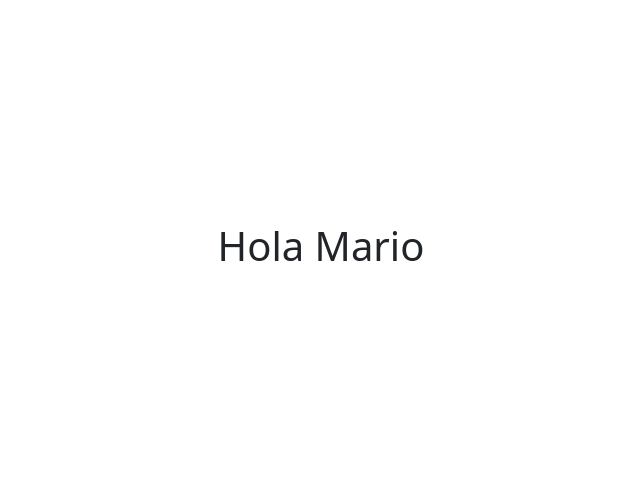
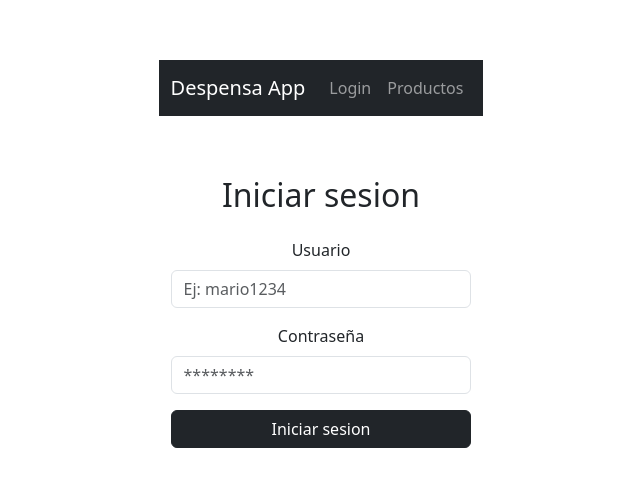
Before and after one commit to VDamiD/defensa-final, a React (Vite) app in the folder defensa-despensa/: page /login in a window 1280 px wide. Shown: the part 146-632 px from the top of the page, without its empty margins (319-959 px from the left). Built offline with nearby package versions, Linux system fonts and the light colour scheme.

Commit message:
Subo avances de login, navegacion y validacion.

```diff
--- a/defensa-despensa/src/App.jsx
+++ b/defensa-despensa/src/App.jsx
@@ -1,11 +1,15 @@
 import "./App.css";
 import Login from "./pages/Login";
 import Productos from "./pages/Productos";
-import { Routes, Route } from "react-router-dom";
+import { Routes, Route, Navigate } from "react-router-dom";
+import NavbarDespensa from "./components/NavbarDespensa";
+
 function App() {
   return (
     <>
+      <NavbarDespensa />
       <Routes>
+        <Route path="/" element={<Navigate to="/login" />} />
         <Route path="/login" element={<Login />} />
         <Route path="/productos" element={<Productos />} />
       </Routes>
--- a/defensa-despensa/src/components/NavbarDespensa.jsx
+++ b/defensa-despensa/src/components/NavbarDespensa.jsx
@@ -1,11 +1,28 @@
-import React from 'react'
-import {Navbar, Nav, Conteiner } from 'react-bootstrap';import { Link} from 'react-router-dom';
-import React from 'react'
-
-export const NavbarDespensa = () => {
+import React from "react";
+import { Form, Link } from "react-router-dom";
+import { Navbar, Nav, Container } from "react-bootstrap";
+const NavbarDespensa = () => {
   return (
-    <div>NavbarDespensa</div>
-  )
-}
-
-export default NavbarDespensa
+    <>
+      <Navbar bg="dark" variant="dark" expand="lg">
+        <Container>
+          <Navbar.Brand as={Link} to="/login">
+            Despensa App
+          </Navbar.Brand>
+          <Navbar.Toggle aria-controls="basic-navbar-nav" />
+          <Navbar.Collapse id="basic-navbar-nav">
+            <Nav className="ms-auto">
+              <Nav.Link as={Link} to="/login">
+                Login
+              </Nav.Link>
+              <Nav.Link as={Link} to="/productos">
+                Productos
+              </Nav.Link>
+            </Nav>
+          </Navbar.Collapse>
+        </Container>
+      </Navbar>
+    </>
+  );
+};
+export default NavbarDespensa;
--- a/defensa-despensa/src/pages/Login.jsx
+++ b/defensa-despensa/src/pages/Login.jsx
@@ -1,16 +1,54 @@
-import React from 'react'
+import React, { useState } from "react";
+import { Button, Form, Container } from "react-bootstrap";
+import { useNavigate } from "react-router-dom";
+const Login = () => {
+  const [usuario, setUsuario] = useState("");
+  const [contrasena, setContrasena] = useState("");
+  const [error, setError] = useState("");
+  const navegar = useNavigate();
 
-const Login = () => {
+  const manejarLogin = (e) => {
+    e.preventDefault();
+    if (usuario.trim() === "" || contrasena.trim() === "") {
+      setError("Todos los campos son obligatorios");
+      return;
+    }
+    setError("");
+    console.log("Usuario ingresado", usuario);
+    console.log("Contraseña ingresada", contrasena);
+    navegar("/productos");
+  };
   return (
-    <>
-      <div>
-        <h1>
-          <p>Hola Mario</p>
-        </h1>
+    <Container style={{ maxWidth: "400px", marginTop: "60px" }}>
+      <h2 className="mb-4 text-center">Iniciar sesion</h2>
+      {/*mensaje de error*/}
+      {error && <p style={{ color: "red" }}>{error}</p>}
+      {/* Formulario de Booststrap*/}
+      <Form onSubmit={manejarLogin}>
+        <Form.Group className="mb-3">
+          <Form.Label>Usuario</Form.Label>
+          <Form.Control
+            type="text"
+            placeholder="Ej: mario1234"
+            value={usuario}
+            onChange={(e) => setUsuario(e.target.value)}
+          />
+        </Form.Group>
+        <Form.Group className="mb-3">
+          <Form.Label>Contraseña</Form.Label>
+          <Form.Control
+            type="password"
+            placeholder="********"
+            value={contrasena}
+            onChange={(e) => setContrasena(e.target.value)}
+          />
+        </Form.Group>
+        <Button type="submit" variant="dark" className="w-100">
+          Iniciar sesion
+        </Button>
+      </Form>
+    </Container>
+  );
+};
 
-      </div>
-    </>
-  )
-}
-
-export default Login
+export default Login;
```
